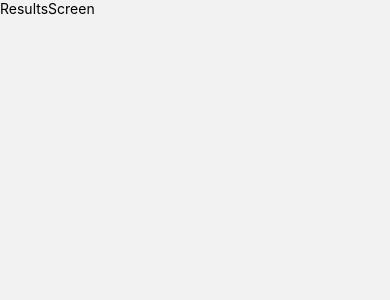
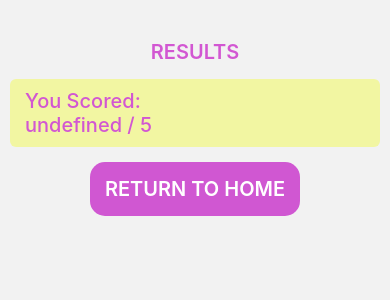
Before and after one commit to Azfletch/maths-quiz, a React Native app: screen /Results in a window 390 px wide. Shown: the top 300 px of the page. Built offline with nearby package versions, Linux system fonts and the light colour scheme.

Commit message:
basic styling of results screen

```diff
--- a/screens/QuizScreen.tsx
+++ b/screens/QuizScreen.tsx
@@ -1,17 +1,17 @@
-import { SafeAreaView, StyleSheet, Text, View, Button, TextInput } from 'react-native'
+import { SafeAreaView, Text, View } from 'react-native'
 import React, { useState, useEffect } from 'react'
 import { Formik, Form, Field } from 'formik'
 
 import questions from "../data/questions"
 
 import TenFrame from '../components/TenFrame'
-// import AnswerInput from '../components/AnswerInput'
 import { useNavigation } from '@react-navigation/native'
 
 const QuizScreen = () => {
+  // Initialize State
   const navigation = useNavigation()
   const [answer, setAnswer] = useState('')
-  const [points, setPoints] = useState('0')
+  const [points, setPoints] = useState(0)
   const [index, setIndex] = useState(0)
   const [answerStatus, setAnswerStatus]: any = useState(null)
   const [answers, setAnswers]: any = useState([])
@@ -19,22 +19,30 @@ const QuizScreen = () => {
 
   let interval: any = null
 
+  const progressPercentage = Math.floor((index/questions.length) * 100)
+
+ // Handle correct answer
   useEffect(() => {
-    console.log(answer)
     if (Number(answer) === Number(currentQuestion?.correctAnswer)) {
       setPoints((points => points + 1))
       setAnswerStatus(true)
       answers.push({ question: index + 1, answer: true })
+
+      setIndex(index + 1)
+      setCounter(15)
+
     } else {
       setAnswerStatus(false)
       answers.push({ question: index + 1, answer: false })
     }
   }, [answer])
 
+  // Handle answer status
   useEffect(() => {
     setAnswerStatus(null)
   }, [index])
 
+  // Handle timer
   useEffect(() => {
     const myInterval = () => {
       if (counter >= 1) {
@@ -58,7 +66,6 @@ const QuizScreen = () => {
   // Handle navigation after last question
   useEffect(() => {
     const { length } = questions
-    console.log(index + 1, length)
     if(index + 1 > questions.length) {
 
       clearTimeout(interval)
@@ -89,8 +96,6 @@ const QuizScreen = () => {
         <Text>({index}/{questions.length}) questions answered</Text>
       </View>
 
-      {/* Progress Bar */}
-
       <View style={{ backgroundColor: '#f2f6a2', marginTop: 20, padding: 15 }}>
         <Text style={{ fontSize: 20, fontWeight: '600', marginBottom: 20 }}>{currentQuestion?.question}</Text>
         <TenFrame question={currentQuestion} />
--- a/screens/ResultsScreen.tsx
+++ b/screens/ResultsScreen.tsx
@@ -1,11 +1,28 @@
-import { Text, View } from 'react-native'
+import { Text, View, Pressable } from 'react-native'
 import React from 'react'
+import { useRoute, useNavigation } from '@react-navigation/native'
 
-const ResultsScreen = (props: any) => {
-  console.log({ ResultsProps: props })
+const ResultsScreen = () => {
+  const navigation = useNavigation()
+  const route = useRoute()
+
+  const params: any = route.params
+
   return (
-    <View>
-      <Text>ResultsScreen</Text>
+    <View style={{ marginTop: 30, padding: 10 }}>
+      <Text style={{ textAlign: 'center', color: '#d257d2', fontWeight: '600', fontSize: 20 }}>RESULTS</Text>
+
+      <View style={{ padding: 10, borderRadius: 6, backgroundColor: '#f2f6a2', marginTop: 15 }}>
+        <Text style={{ marginLeft: 5, color: '#d257d2', fontWeight: '500', fontSize: 20 }}>You Scored:</Text>
+        <Text style={{ marginLeft: 5, color: '#d257d2', fontWeight: '500', fontSize: 20 }}>{ `${params?.points} / 5` }</Text>
+      </View>
+
+      <Pressable
+        style={{ backgroundColor: '#d057d2', padding: 15, borderRadius: 15, marginLeft: 'auto', marginRight: 'auto', marginTop: 15 }}
+        onPress={() => navigation.navigate('Home')}
+      >
+        <Text style={{ color: 'white', fontWeight: '600', fontSize: 20 }}>RETURN TO HOME</Text>
+      </Pressable>
     </View>
   )
 }
```
Also changed, not shown: 1 other file (tests, documents, lock files or other folders).
